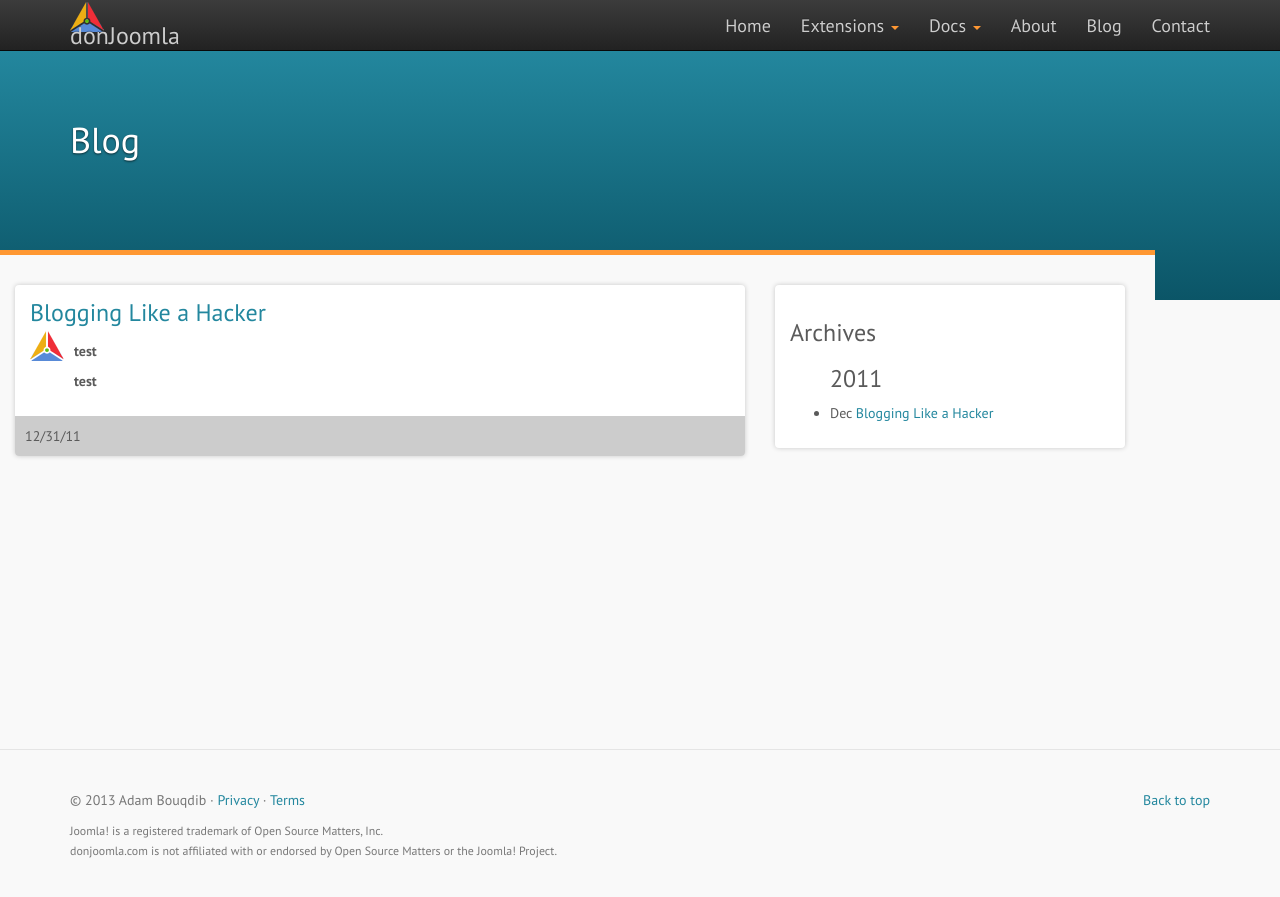
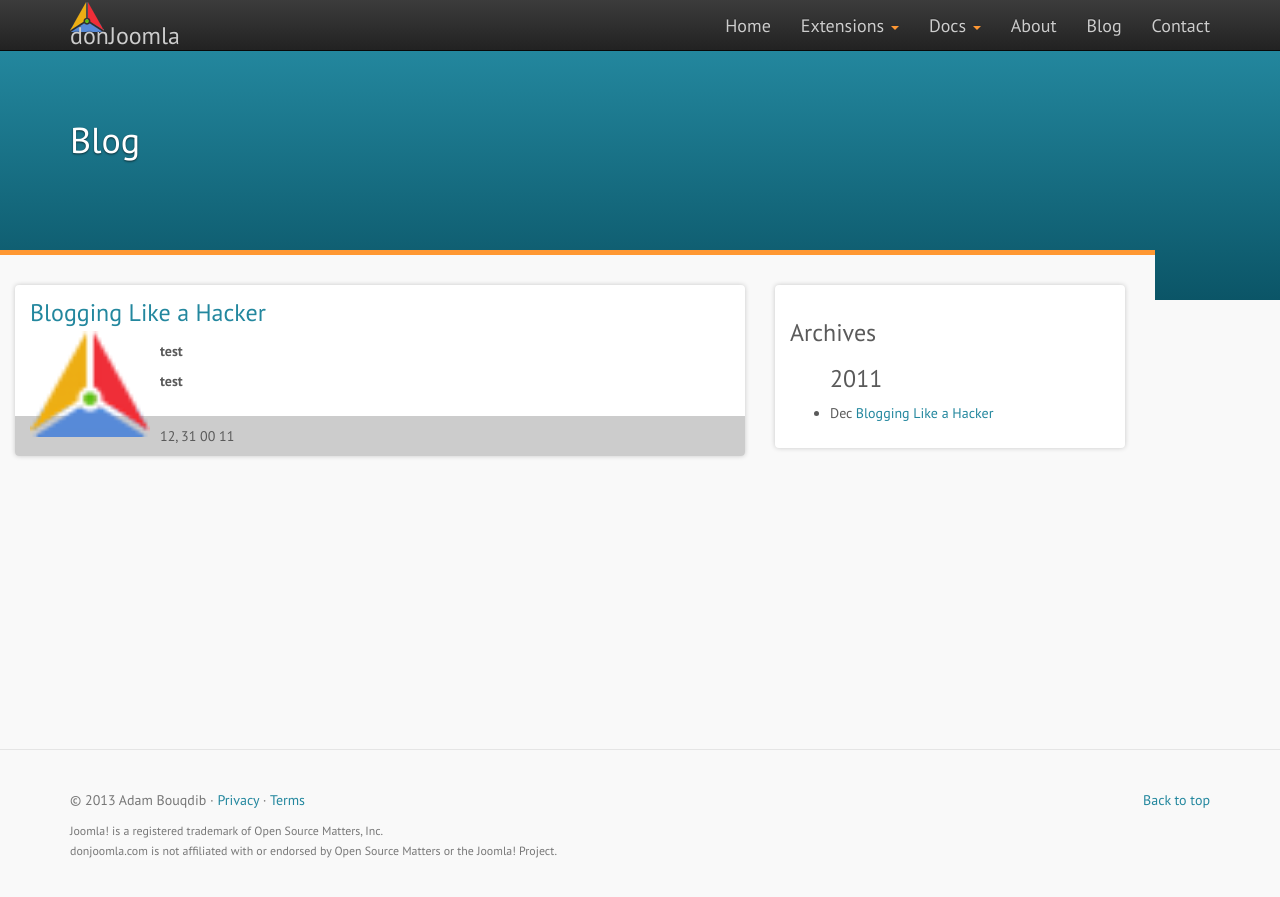
Before and after one commit to donJoomla/donjoomla.github.io, a Jekyll site: the page built from blog.html, in a window 1280 px wide. Shown: the top 897 px of the page. Built offline with Jekyll 4.4.1, drawn with Linux system fonts in a browser that asks for light colours; nearby versions of some CDN libraries.

Commit message:
blog date format

```diff
--- a/blog.html
+++ b/blog.html
@@ -12,12 +12,12 @@ sitemap:
     {% for post in site.posts %}
     <div class="media box">
       <h3 class="media-heading"><a href="{{post.url}}">{{post.title}}</a></h3>
-      <a class="pull-left" href="{{post.url}}"><img alt="{{post.title}}" src="{{post.image}}"></a>
+      <a class="pull-left" href="{{post.url}}"><img alt="{{post.title}}" src="{{post.image}}" width="120"></a>
       <div class="media-body">
         <p>{{post.excerpt}}</p>
         <div class="">{{post.excerpt}}</div>
       </div>
-      <div class="post_meta">{{post.date | date: "%m/%d/%y"}}</div>
+      <div class="post_meta">{{post.date | date: "%l, %d %M %y"}}</div>
     </div>
     {% endfor %}
   </div>
```
